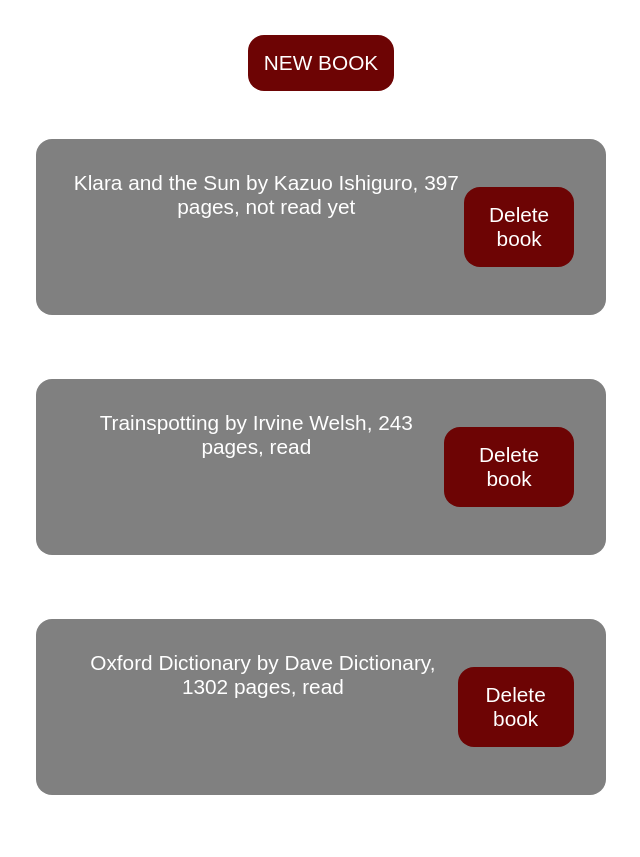
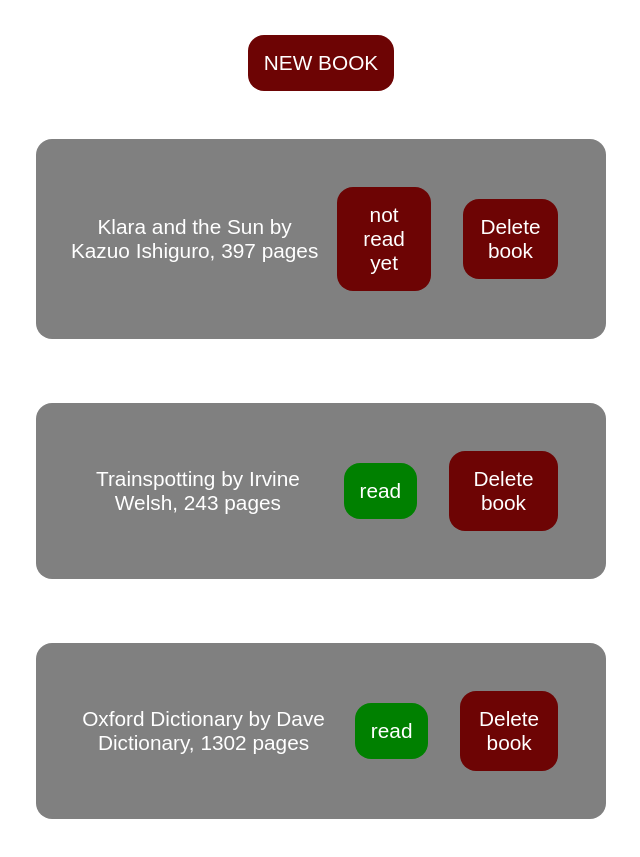
Before and after one commit to bryn-ellison/library, a website: page index.html in a window 1280 px wide. Shown: the part 61-918 px from the top of the page, without its empty margins (319-959 px from the left). Before the commit the page ends 896 px from the top, so only its background shows below. Drawn offline with Linux system fonts and the light colour scheme.

Commit message:
add book read toggle button

```diff
--- a/books.js
+++ b/books.js
@@ -3,6 +3,8 @@
 const formContainer = document.querySelector("#form-container");
 
 let myLibrary = [];
+
+// constructor for book objects
 
 function Book(title, author, pages, read) {
   this.title = title;
@@ -10,10 +12,12 @@
   this.pages = pages;
   this.read = read;
   this.info = function () {
-    return `${title} by ${author}, ${pages} pages, ${read}`;
+    return `${title} by ${author}, ${pages} pages`;
   };
   this.index = myLibrary.length;
 }
+
+// fucntion to initialise constructor then push new object to myLibrary
 
 function addBookToLibrary(title, author, pages, read) {
   const newBook = new Book(title, author, pages, read);
@@ -43,6 +47,18 @@
   displayBooks();
 }
 
+// toggle read status function
+
+function toggleRead(index, status) {
+  if (status == "read") {
+    myLibrary[index].read = "not read yet";
+    displayBooks();
+  } else if (status == "not read yet") {
+    myLibrary[index].read = "read";
+    displayBooks();
+  }
+}
+
 //create book list from myLibrary array
 
 function displayBooks() {
@@ -51,6 +67,18 @@
     const book = document.createElement("div");
     book.classList.add("book-div");
     book.textContent = element.info();
+    const readBtn = document.createElement("button");
+    readBtn.id = "read-btn";
+    readBtn.textContent = element.read;
+    if (element.read == "read") {
+      readBtn.classList = "read";
+    } else {
+      readBtn.classList = "unread";
+    }
+    readBtn.addEventListener("click", () => {
+      toggleRead(element.index, element.read);
+    });
+    book.appendChild(readBtn);
     const delBtn = document.createElement("button");
     delBtn.textContent = "Delete book";
     delBtn.addEventListener("click", () => {
--- a/styles.css
+++ b/styles.css
@@ -13,6 +13,7 @@
 .book-div {
     display: flex;
     justify-content: center;
+    align-items: center;
     background-color: gray;
     padding: 2rem;
     margin: 2rem;
@@ -35,6 +36,9 @@
     background-color: rgb(109, 4, 4);
     padding: 1rem;
     color: white;
-    margin-top: 1rem;
-    margin-bottom: 1rem;
+    margin: 1rem;
 }
+
+.read {
+    background-color: green;
+}
```
